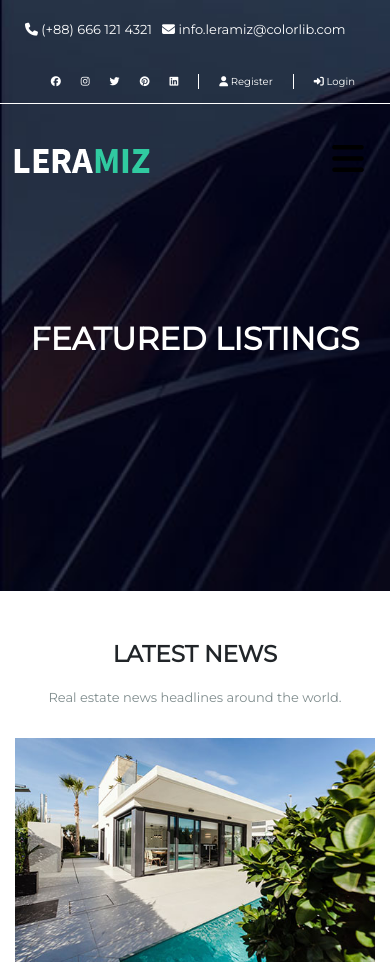
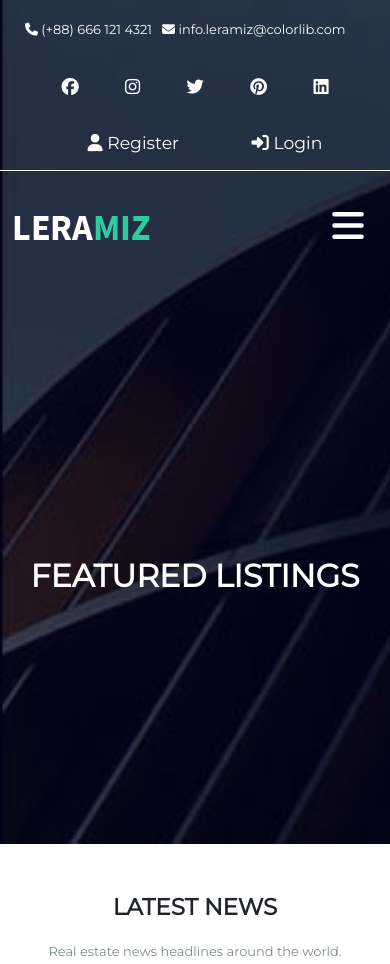
Before and after one commit to NguyenTanThang/Web---Real-Estate-Leramiz, a plain HTML site: page blog.html in a window 390 px wide. Shown: the top 964 px of the page. Drawn offline with nearby package versions, Linux system fonts and the light colour scheme.

Commit message:
Version 1.0.0 - Make it responsive

```diff
--- a/css/responsive.css
+++ b/css/responsive.css
@@ -1,6 +1,53 @@
 @media (min-width: 320px) and (max-width: 767px){
     .top-info:last-child *{
-        font-size: 0.7rem;
+        font-size: 1.2rem;
+    }
+
+    header {
+        height: 150vh !important;
+    }
+
+    header.header-half {
+        height: 100vh !important;
+    }
+
+    nav i {
+        color: #FFF;
+    }
+
+    .header-content {
+        top: 60%;
+        padding-left: 20px;
+        padding-right: 20px;
+    }
+
+    header.header-half .header-content{
+        top: 70%;
+    }
+
+    .top-sm-list {
+        width: 100%;
+        padding-left: 0;
+        flex-wrap: wrap;
+    }
+
+    .top-sm-list ul {
+        flex-wrap: wrap;
+        justify-content: space-evenly;
+        margin-bottom: 30px;
+    }
+
+    .top-sm-list ul li {
+        margin-left: 0;
+    }
+
+    .reg-log-list {
+        width: 100%;
+        justify-content: space-evenly;
+    }
+
+    .reg-log-list li {
+        border: none;
     }
 
     .property-content,
--- a/css/style.css
+++ b/css/style.css
@@ -24,6 +24,7 @@ header.header-half .header-content {
 .top-info {
     display: flex;
     padding-top: 20px;
+    flex-wrap: wrap;
 }
 
 .top-info * {
```
Also changed, not shown: index.html (+1 -1 lines).
